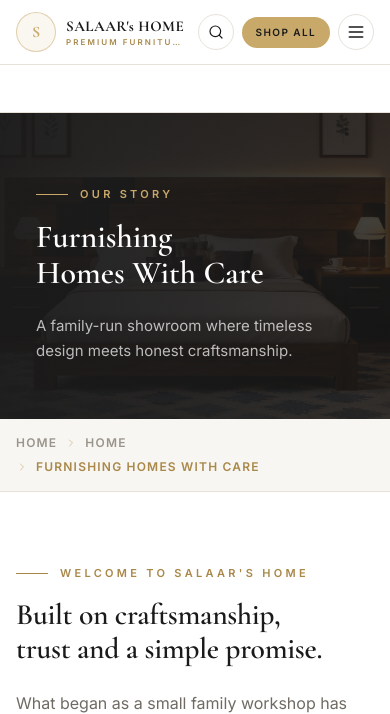
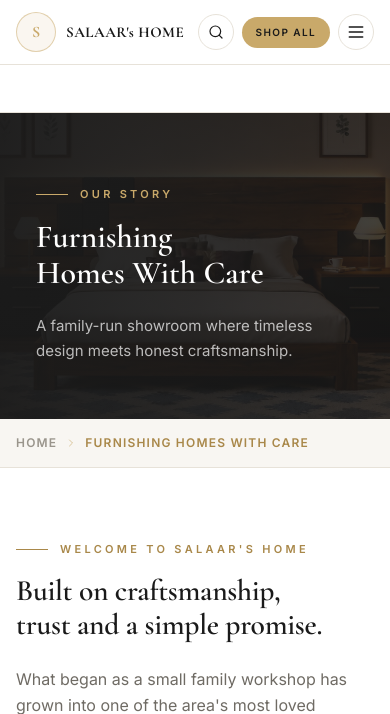
Before and after one commit to rishabhtcodes/SALAARs-HOME-FURNITURE, a Django app: page /about/ in a window 390 px wide. Shown: the top 714 px of the page. Run offline with Django 5.2, Linux system fonts and the light colour scheme; data that the repository does not hold is empty; style sheets or scripts are compiled from the project's sources; parts of the project's set-up code (start-up, migrations or seed data) failed here and were passed over.

Commit message:
fix: clean up UI defects - duplicate breadcrumb home, black about placeholders, clipped mobile logo
- breadcrumb: drop hardcoded Home (views already pass it) and the stray
  leading separator, so crumbs read Home > ... once
- about: replace near-black SVG placeholders with real product photos
- product cards/gallery: fill tiles with object-cover and let the detail
  hero hug its image instead of floating in an empty cream box
- header: hide the logo tagline on phones where it clipped mid-word;
  balance card titles so digits no longer wrap alone
- checkout: Indian-format phone placeholder

```diff
--- a/store/forms.py
+++ b/store/forms.py
@@ -22,7 +22,7 @@ class CheckoutForm(forms.ModelForm):
             }),
             "phone": forms.TextInput(attrs={
                 "class": "w-full rounded-xl border border-line bg-linen px-4 py-3 text-sm text-ink placeholder:text-stone/60 focus:border-gold focus:outline-none",
-                "placeholder": "e.g. 0300 1234567",
+                "placeholder": "e.g. 98765 43210",
                 "required": True,
             }),
             "email": forms.EmailInput(attrs={
--- a/templates/includes/breadcrumb.html
+++ b/templates/includes/breadcrumb.html
@@ -1,9 +1,8 @@
 <nav aria-label="Breadcrumb" class="border-b border-line bg-cream">
   <div class="mx-auto flex w-full max-w-[1400px] flex-wrap items-center gap-2 px-4 py-4 text-xs font-semibold tracking-[0.1em] uppercase sm:px-6 lg:px-8 xl:px-12">
-    <a href="{% url 'home' %}" class="text-mist transition-colors hover:text-gold-deep">Home</a>
     {% for item in items %}
       <span class="flex items-center gap-2">
-        {% include "includes/icons/chevron-right.html" with class="h-3 w-3 text-gold/70" %}
+        {% if not forloop.first %}{% include "includes/icons/chevron-right.html" with class="h-3 w-3 text-gold/70" %}{% endif %}
         {% if item.url %}
           <a href="{{ item.url }}" class="text-mist transition-colors hover:text-gold-deep">{{ item.label }}</a>
         {% else %}
--- a/templates/includes/header.html
+++ b/templates/includes/header.html
@@ -9,7 +9,7 @@
         <span class="truncate font-display text-[15px] font-bold tracking-[0.03em] whitespace-nowrap text-ink sm:text-[17px] md:text-lg">
           {{ SITE.name }}
         </span>
-        <span class="mt-1 truncate text-[8px] font-semibold tracking-[0.26em] whitespace-nowrap text-gold-deep uppercase sm:text-[9px]">
+        <span class="mt-1 hidden truncate text-[8px] font-semibold tracking-[0.26em] whitespace-nowrap text-gold-deep uppercase sm:block sm:text-[9px]">
           {{ SITE.tagline_short }}
         </span>
       </span>
--- a/templates/includes/product_card.html
+++ b/templates/includes/product_card.html
@@ -5,7 +5,7 @@
     <img src="{% static product.image|slice:'1:' %}"
          alt="{{ product.name }} – {{ product.category.name }} – SALAAR's HOME Delhi"
          loading="lazy"
-         class="h-full w-full object-contain p-3 transition-transform duration-300 ease-out group-hover:scale-[1.03] sm:p-5"
+         class="h-full w-full object-cover transition-transform duration-300 ease-out group-hover:scale-[1.03]"
          onerror="this.src='{% static 'placeholders/product-placeholder.svg' %}';">
     <span class="absolute inset-x-0 top-0 h-px bg-gradient-to-r from-transparent via-gold/50 to-transparent opacity-0 transition-opacity duration-300 group-hover:opacity-100" aria-hidden="true"></span>
   </a>
@@ -16,7 +16,7 @@
       {{ product.category.name }}
     </p>
 
-    <h3 class="mt-1.5 font-display text-[15px] leading-snug font-semibold text-ink sm:mt-2 sm:text-xl">
+    <h3 class="mt-1.5 font-display text-[15px] leading-snug font-semibold text-ink text-balance sm:mt-2 sm:text-xl">
       <a href="{% url 'product_detail' product.slug %}" class="transition-colors duration-200 hover:text-gold-deep">
         {{ product.name }}
       </a>
--- a/templates/pages/about.html
+++ b/templates/pages/about.html
@@ -29,10 +29,10 @@
 
     <div class="grid grid-cols-2 gap-4">
       <div class="relative aspect-[3/4] overflow-hidden rounded-[20px] shadow-soft ring-1 ring-line">
-        <img src="{% static 'placeholders/gallery-1.svg' %}" alt="Inside the SALAAR's HOME showroom – 1" loading="lazy" class="h-full w-full object-cover">
+        <img src="{% static 'products/bedroom-sets/1.jpeg' %}" alt="Inside the SALAAR's HOME showroom – 1" loading="lazy" class="h-full w-full object-cover">
       </div>
       <div class="relative mt-8 aspect-[3/4] overflow-hidden rounded-[20px] shadow-soft ring-1 ring-line">
-        <img src="{% static 'placeholders/gallery-2.svg' %}" alt="Inside the SALAAR's HOME showroom – 2" loading="lazy" class="h-full w-full object-cover">
+        <img src="{% static 'products/wardrobes/1.jpeg' %}" alt="Inside the SALAAR's HOME showroom – 2" loading="lazy" class="h-full w-full object-cover">
       </div>
     </div>
   </div>
--- a/templates/pages/product_detail.html
+++ b/templates/pages/product_detail.html
@@ -55,8 +55,8 @@
   <div class="mx-auto grid w-full max-w-[1400px] gap-12 px-4 sm:px-6 lg:grid-cols-2 lg:gap-16 lg:px-8 xl:px-12">
     <!-- Gallery -->
     <div>
-      <button type="button" id="gallery-main-btn" aria-label="Open fullscreen view" class="group relative block aspect-[4/5] w-full cursor-zoom-in overflow-hidden rounded-[24px] bg-beige text-left shadow-soft ring-1 ring-line">
-        <img id="main-product-img" src="{% static product.image|slice:'1:' %}" alt="{{ product.name }} – 1 / {{ gallery|length }}" class="h-full w-full object-contain p-4 transition-transform duration-300 ease-out group-hover:scale-[1.04] sm:p-6" onerror="this.src='{% static 'placeholders/product-placeholder.svg' %}';">
+      <button type="button" id="gallery-main-btn" aria-label="Open fullscreen view" class="group relative block w-full cursor-zoom-in overflow-hidden rounded-[24px] bg-beige text-left shadow-soft ring-1 ring-line">
+        <img id="main-product-img" src="{% static product.image|slice:'1:' %}" alt="{{ product.name }} – 1 / {{ gallery|length }}" class="block h-auto w-full transition-transform duration-300 ease-out group-hover:scale-[1.04]" onerror="this.src='{% static 'placeholders/product-placeholder.svg' %}';">
         <span class="pointer-events-none absolute top-4 right-4 flex h-10 w-10 items-center justify-center rounded-full bg-white/85 text-ink shadow-card backdrop-blur-sm transition-all duration-300 group-hover:bg-gold group-hover:text-ink sm:top-5 sm:right-5" aria-hidden="true">
           {% include "includes/icons/maximize.html" with class="h-4.5 w-4.5" %}
         </span>
@@ -70,7 +70,7 @@
       <div class="mt-4 grid grid-cols-4 gap-2.5 sm:grid-cols-5 lg:grid-cols-8 lg:gap-3">
         {% for img in thumbnails %}
           <button type="button" aria-label="{{ product.name }} – photo {{ forloop.counter }}" aria-pressed="{% if forloop.first %}true{% else %}false{% endif %}" class="gallery-thumb relative aspect-square overflow-hidden rounded-xl bg-beige ring-2 transition-all duration-300 {% if forloop.first %}ring-gold shadow-gold{% else %}ring-transparent opacity-60 hover:opacity-100{% endif %}" data-src="{% static img|slice:'1:' %}" data-index="{{ forloop.counter0 }}">
-            <img src="{% static img|slice:'1:' %}" alt="" loading="lazy" class="h-full w-full object-contain p-1.5" onerror="this.src='{% static 'placeholders/product-placeholder.svg' %}';">
+            <img src="{% static img|slice:'1:' %}" alt="" loading="lazy" class="h-full w-full object-cover" onerror="this.src='{% static 'placeholders/product-placeholder.svg' %}';">
           </button>
         {% endfor %}
       </div>
```
